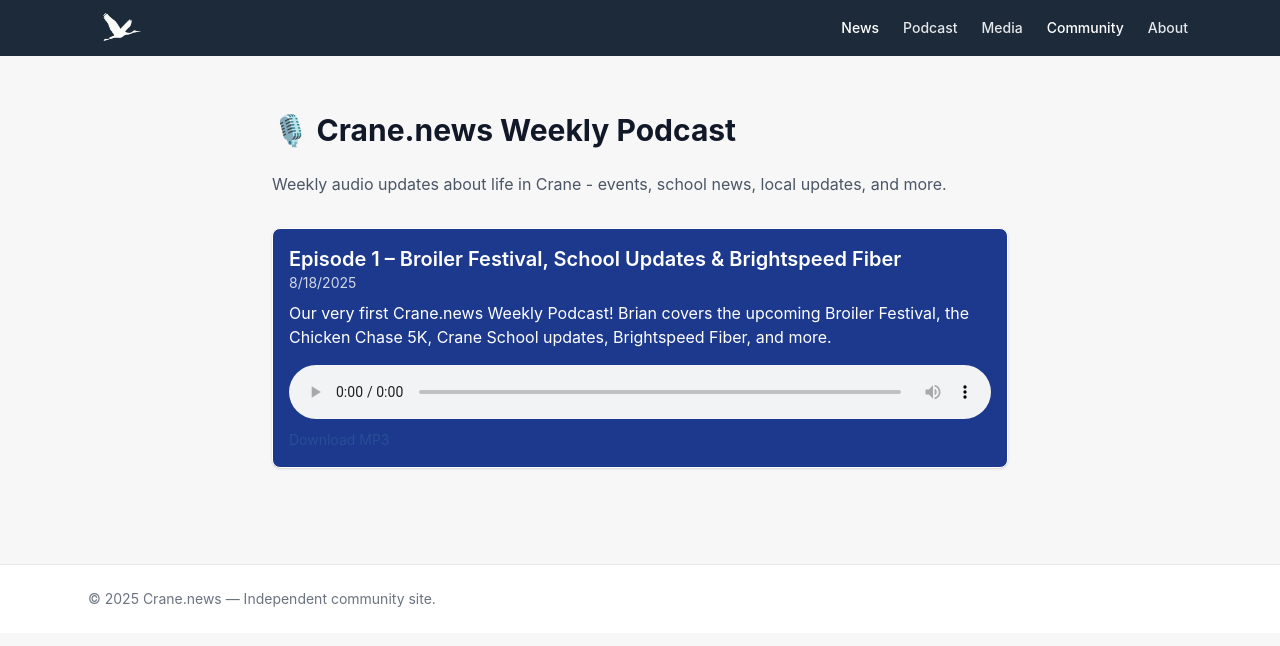
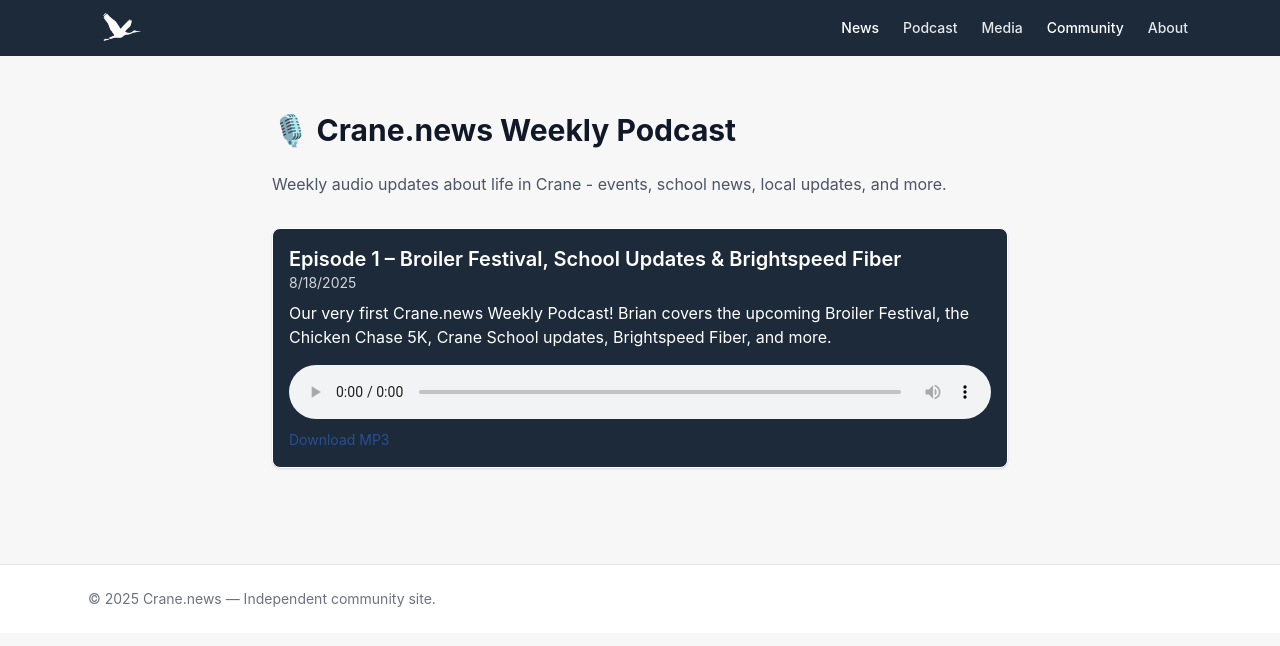
Before and after one commit to WarmMilkCodes/crane-news, a Next.js app: page /podcast in a window 1280 px wide. Shown: the top 646 px of the page. Built offline with nearby package versions, Linux system fonts and the light colour scheme.

Commit message:
update background color

```diff
--- a/src/app/podcast/page.tsx
+++ b/src/app/podcast/page.tsx
@@ -33,7 +33,8 @@ export default function PodcastPage() {
         {episodes.map((ep) => (
           <div
             key={ep.slug}
-            className="border rounded-lg p-4 shadow bg-blue-900 text-white"
+            className="border rounded-lg p-4 shadow bg-[#1d2a3a] text-[#ffffff]"
+
             >
             <h2 className="text-xl font-semibold">{ep.title}</h2>
             <p className="text-sm opacity-80 mb-2">
```
